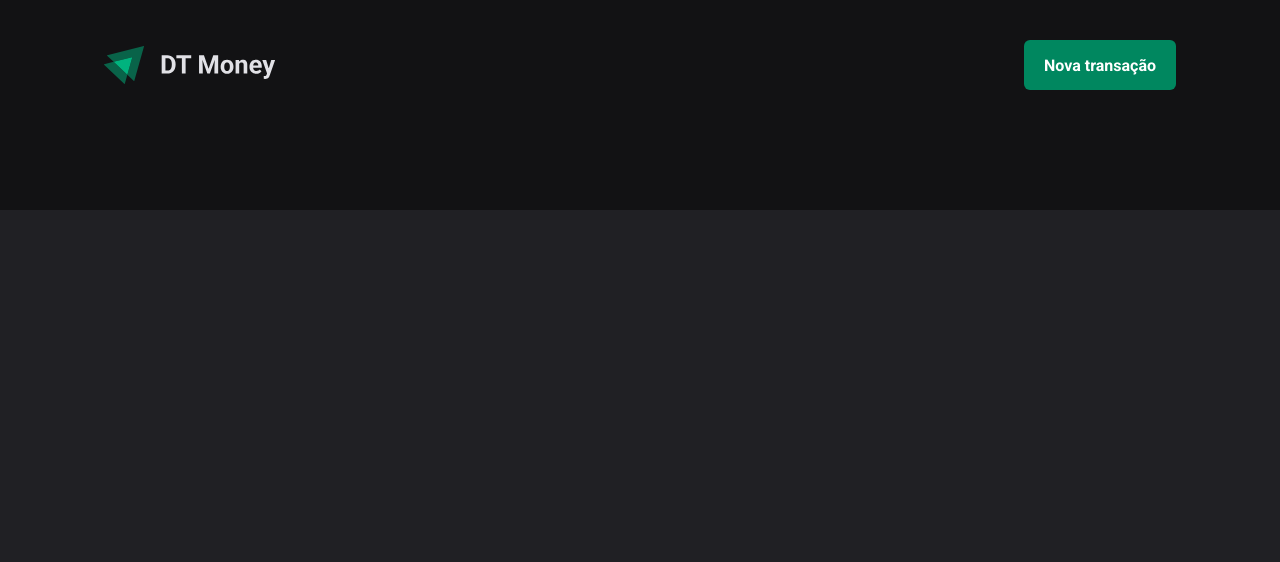
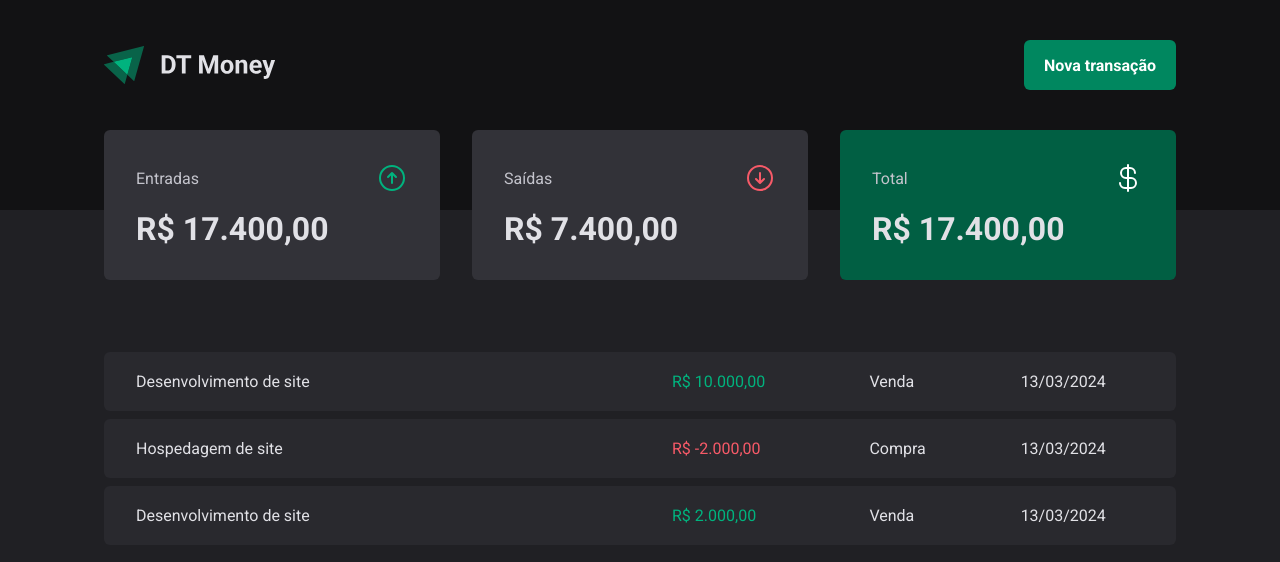
Before and after one commit to jaomuro/03-dt-money, a React (Vite) app: page / in a window 1280 px wide. Shown: the top 562 px of the page. Built offline with nearby package versions, Linux system fonts and the light colour scheme.

Commit message:
Adiciona tabela de transações

```diff
--- a/package.json
+++ b/package.json
@@ -10,6 +10,7 @@
     "preview": "vite preview"
   },
   "dependencies": {
+    "@phosphor-icons/react": "^2.0.15",
     "react": "^18.2.0",
     "react-dom": "^18.2.0",
     "styled-components": "^6.1.8"
--- /dev/null
+++ b/src/components/Summary/Summary.tsx
@@ -0,0 +1,34 @@
+import {
+  ArrowCircleDown,
+  ArrowCircleUp,
+  CurrencyDollar,
+} from "@phosphor-icons/react";
+import { SummaryCard, SummaryContainer } from "./styles";
+
+export function Summary() {
+  return (
+    <SummaryContainer>
+      <SummaryCard>
+        <header>
+          <span>Entradas</span>
+          <ArrowCircleUp size={32} color="#00b37e" />
+        </header>
+        <strong>R$ 17.400,00</strong>
+      </SummaryCard>
+      <SummaryCard>
+        <header>
+          <span>Saídas</span>
+          <ArrowCircleDown size={32} color="#f75a68" />
+        </header>
+        <strong>R$ 7.400,00</strong>
+      </SummaryCard>
+      <SummaryCard variant="green">
+        <header>
+          <span>Total</span>
+          <CurrencyDollar size={32} color="#fff" />
+        </header>
+        <strong>R$ 17.400,00</strong>
+      </SummaryCard>
+    </SummaryContainer>
+  );
+}
--- /dev/null
+++ b/src/components/Summary/styles.ts
@@ -0,0 +1,39 @@
+import { css, styled } from "styled-components";
+
+export const SummaryContainer = styled.section`
+width: 100%;
+max-width: 1120px;
+margin: 0 auto;
+padding: 0 1.5rem;
+
+display: grid;
+grid-template-columns: repeat(3, 1fr);
+gap: 2rem;
+margin-top: -5rem;
+`
+
+interface SummaryCardProps {
+    variant?: "green"
+}
+
+export const SummaryCard = styled.div<SummaryCardProps>`
+background-color: ${props => props.theme['gray-600']};
+border-radius: 6px;
+padding: 2rem;
+
+    header{
+        display: flex;
+        align-items: center;
+        justify-content: space-between;
+        color:  ${props => props.theme['gray-300']};
+    }
+
+    strong{
+        display: block;
+        margin-top: 1rem;
+        font-size: 2rem;
+    }
+
+    ${props => props.variant === 'green' && css`
+    background: ${props.theme['green-700']}`}
+`
--- a/src/pages/Transactions/Transactions.tsx
+++ b/src/pages/Transactions/Transactions.tsx
@@ -1,9 +1,48 @@
 import { Header } from "../../components/Header/Header";
+import { Summary } from "../../components/Summary/Summary";
+import {
+  PriceHighlight,
+  TransactionsContainer,
+  TransactionsTable,
+} from "./styles";
 
 export function Transactions() {
   return (
     <div>
       <Header></Header>
+      <Summary></Summary>
+
+      <TransactionsContainer>
+        <TransactionsTable>
+          <tbody>
+            <tr>
+              <td width="50%">Desenvolvimento de site</td>
+              <td>
+                <PriceHighlight variant="income">R$ 10.000,00</PriceHighlight>
+              </td>
+              <td>Venda</td>
+              <td>13/03/2024</td>
+            </tr>
+            <tr>
+              <td width="50%">Hospedagem de site</td>
+              <td>
+                <PriceHighlight variant="outcome">R$ -2.000,00</PriceHighlight>
+              </td>
+              <td>Compra</td>
+              <td>13/03/2024</td>
+            </tr>
+            <tr>
+              <td width="50%">Desenvolvimento de site</td>
+              <td>
+                {" "}
+                <PriceHighlight variant="income">R$ 2.000,00</PriceHighlight>
+              </td>
+              <td>Venda</td>
+              <td>13/03/2024</td>
+            </tr>
+          </tbody>
+        </TransactionsTable>
+      </TransactionsContainer>
     </div>
   );
 }
--- a/src/pages/Transactions/styles.ts
+++ b/src/pages/Transactions/styles.ts
@@ -0,0 +1,37 @@
+import styled from "styled-components";
+
+export const TransactionsContainer = styled.main`
+width: 100%;
+max-width: 1120px;
+margin: 4rem auto 0;
+padding: 0 1.5rem;
+`
+
+export const TransactionsTable = styled.table`
+width: 100%;
+border-collapse: separate;
+border-spacing: 0 0.5rem;
+/* margin-top: 1.5rem; */
+
+td{
+padding: 1.25rem 2rem;
+background-color: ${props => props.theme["gray-700"]};
+
+    &:first-child{
+        border-top-left-radius: 6px;
+        border-bottom-left-radius: 6px;
+    }
+
+    &:last-child{
+        border-top-right-radius: 6px;
+        border-bottom-right-radius: 6px;
+    }
+}
+`
+interface PriceHighlightProps {
+    variant: 'income' | 'outcome'
+}
+
+export const PriceHighlight = styled.span<PriceHighlightProps>`
+color: ${props => props.variant === 'income' ? props.theme['green-300'] : props.theme['red-300']};
+`
```
Also changed, not shown: 1 other file (tests, documents, lock files or other folders).
